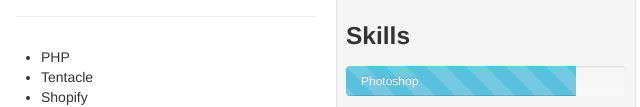
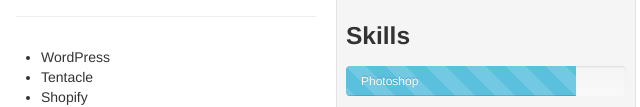
Before and after one commit to adampatterson/adampatterson.github.com, a plain HTML site: page index.html in a window 1280 px wide. Shown: the part 693-800 px from the top of the page, 474-1114 px from the left. Drawn offline with Linux system fonts and the light colour scheme.

Commit message:
Update index.html

```diff
--- a/index.html
+++ b/index.html
@@ -95,7 +95,7 @@
 							<h2>Platforms I use</h2>
 						</div>
 						<ul>
-							<li>PHP</li>
+							<li>WordPress</li>
 							<li>Tentacle</li>
 							<li>Shopify</li>
 							<li>ZenCart</li>
```
